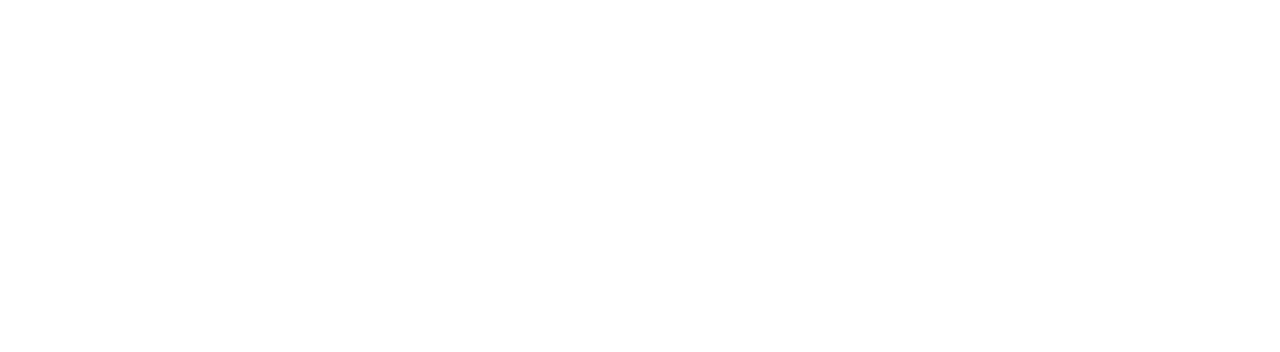
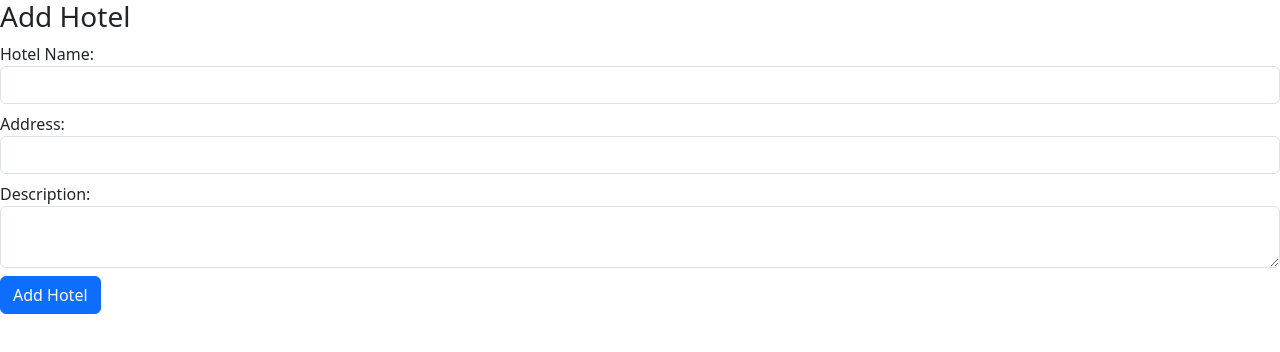
Before and after one commit to KreiZi0/airbnb_copy, a React (Create React App) app: page /add-hotel in a window 1280 px wide. Before the commit this address had no page. Shown: the top 352 px of the page. Built offline with nearby package versions, Linux system fonts and the light colour scheme.

Commit message:
debugging

```diff
--- a/src/App.js
+++ b/src/App.js
@@ -1,15 +1,15 @@
 import React from 'react';
 import { BrowserRouter, Route, Routes } from 'react-router-dom';
 import Home from './components/Home';
+import AddHotel from './components/AddHotel';
 
 function App() {
   return (
     <BrowserRouter>
-      <div>
-        <Routes>
-          <Route path="/" element={<Home />} />
-        </Routes>
-      </div>
+      <Routes>
+        <Route path="/" element={<Home />} />
+        <Route path="/add-hotel" element={<AddHotel />} />
+      </Routes>
     </BrowserRouter>
   );
 }
--- /dev/null
+++ b/src/components/AddHotel.js
@@ -0,0 +1,58 @@
+import React, { useState } from 'react';
+
+const AddHotel = () => {
+  const [hotelName, setHotelName] = useState('');
+  const [address, setAddress] = useState('');
+  const [description, setDescription] = useState('');
+
+  const handleSubmit = (e) => {
+    e.preventDefault();
+
+    // Handle the submission of hotel information (e.g., send it to the server)
+    // You can perform any necessary actions with the collected data
+
+    // Clear the form fields after submission
+    setHotelName('');
+    setAddress('');
+    setDescription('');
+  };
+
+  return (
+    <div>
+      <h3>Add Hotel</h3>
+      <form onSubmit={handleSubmit}>
+        <label htmlFor="hotelName">Hotel Name:</label>
+        <input
+          type="text"
+          id="hotelName"
+          value={hotelName}
+          onChange={(e) => setHotelName(e.target.value)}
+          className="form-control mb-2"
+        />
+
+        <label htmlFor="address">Address:</label>
+        <input
+          type="text"
+          id="address"
+          value={address}
+          onChange={(e) => setAddress(e.target.value)}
+          className="form-control mb-2"
+        />
+
+        <label htmlFor="description">Description:</label>
+        <textarea
+          id="description"
+          value={description}
+          onChange={(e) => setDescription(e.target.value)}
+          className="form-control mb-2"
+        ></textarea>
+
+        <button type="submit" className="btn btn-primary me-2">
+          Add Hotel
+        </button>
+      </form>
+    </div>
+  );
+};
+
+export default AddHotel;
--- a/src/components/Home.js
+++ b/src/components/Home.js
@@ -1,13 +1,24 @@
-import React, { useState } from 'react';
+import React, { useState, useEffect } from 'react';
+import { Link } from 'react-router-dom';
 import Login from '../components/Login';
 import Register from '../components/Register';
-import { auth } from '../firebase'; // Import the Firebase objects
+import { auth } from '../firebase';
 import '../styles/Home.css';
 
 const Home = () => {
   const [isLoginModalOpen, setLoginModalOpen] = useState(false);
   const [isRegisterModalOpen, setRegisterModalOpen] = useState(false);
-  const [registrationSuccess, setRegistrationSuccess] = useState(false); // State for success message
+  const [registrationSuccess, setRegistrationSuccess] = useState(false);
+  const [user, setUser] = useState(null);
+
+  useEffect(() => {
+    const unsubscribe = auth.onAuthStateChanged((user) => {
+      setUser(user);
+    });
+
+    // Cleanup the listener on component unmount
+    return () => unsubscribe();
+  }, []);
 
   const openLoginModal = () => {
     setLoginModalOpen(true);
@@ -26,29 +37,31 @@
   };
 
   const handleLogin = (credentials) => {
-    // Implement your login logic here using 'credentials'
     console.log('Login credentials:', credentials);
   };
 
   const handleLogout = () => {
-    // Implement logout logic
-    // For now, just sign out the user
-    auth.signOut();
+    console.log('Logout button clicked');
+    auth.signOut()
+      .then(() => {
+        console.log('User logged out successfully.');
+      })
+      .catch((error) => {
+        console.error('Error during logout:', error.message);
+      });
   };
 
   const handleRegister = async (userInfo) => {
     try {
-      // Your registration logic here using 'userInfo'
       console.log('Registration details:', userInfo);
-
-      // Set the registration success state to true
       setRegistrationSuccess(true);
-
-      // Close the register modal after successful registration
       closeRegisterModal();
     } catch (error) {
       console.error('Error during registration:', error.message);
-      // Handle error (display error message, etc.)
+    } finally {
+      setTimeout(() => {
+        setRegistrationSuccess(false);
+      }, 3000);
     }
   };
 
@@ -56,10 +69,17 @@
     <div>
       <div className="header-container">
         <h2 className="m-3">Airbnb Copy Pasta</h2>
-        {auth.currentUser ? (
-          <button className="btn btn-danger mt-3" onClick={handleLogout}>
-            Logout
-          </button>
+        {user ? (
+          <div className="text-right">
+            <button className="btn btn-danger mt-3 me-2" onClick={handleLogout}>
+              Logout
+            </button>
+            <Link to="/add-hotel">
+              <button className="btn btn-primary mt-3 me-2">
+                Add Hotel
+              </button>
+            </Link>
+          </div>
         ) : (
           <div className="text-right">
             <button className="btn btn-primary mt-3 me-2" onClick={openLoginModal}>
--- a/src/components/Login.js
+++ b/src/components/Login.js
@@ -1,9 +1,11 @@
-// components/Login.js
 import React, { useState } from 'react';
+import { signInWithEmailAndPassword } from 'firebase/auth';
+import { ref, get } from 'firebase/database';
 
 const Login = ({ onClose, onLogin }) => {
   const [email, setEmail] = useState('');
   const [password, setPassword] = useState('');
+  const [error, setError] = useState(null);
 
   const handleEmailChange = (e) => {
     setEmail(e.target.value);
@@ -13,17 +15,46 @@
     setPassword(e.target.value);
   };
 
-  const handleSubmit = () => {
-    // Validate inputs or perform any other necessary logic
-    onLogin({ email, password });
+  const handleSubmit = async () => {
+    try {
+      console.log('Starting login...');
+      console.log('onLogin:', onLogin);
+      console.log('onLogin.auth:', onLogin.auth);
+      console.log('onLogin.database:', onLogin.database);
 
-    // Close the modal after handling the login
-    onClose();
+      if (!onLogin || !onLogin.auth || !onLogin.database) {
+        console.error('Invalid onLogin prop.');
+        return;
+      }
+
+      // Authenticate user with email and password
+      const userCredential = await signInWithEmailAndPassword(onLogin.auth, email, password);
+
+      // Get the user's UID (unique identifier)
+      const userId = userCredential.user.uid;
+
+      // Fetch user data from the database
+      const userRef = ref(onLogin.database, `users/${userId}`);
+      const userSnapshot = await get(userRef);
+
+      // Extract user data from the snapshot
+      const userData = userSnapshot.val();
+
+      // Call the onLogin function with user data
+      onLogin(userData);
+
+      // Close the modal after successful login
+      onClose();
+    } catch (error) {
+      console.error('Error during login:', error.message);
+      setError('Invalid email or password. Please try again.');
+    }
   };
 
   return (
     <div>
       <h3>Login</h3>
+      {error && <p style={{ color: 'red' }}>{error}</p>}
       <form>
         <label htmlFor="email">Email:</label>
         <input
@@ -43,7 +74,7 @@
           className="form-control mb-2"
         />
 
-        <button type="button" onClick={handleSubmit} className="btn btn-primary me-2 ">
+        <button type="button" onClick={handleSubmit} className="btn btn-primary me-2">
           Submit
         </button>
         <button type="button" onClick={onClose} className="btn btn-secondary">
--- a/src/components/Register.js
+++ b/src/components/Register.js
@@ -1,3 +1,4 @@
+// Register.js
 import React, { useState } from 'react';
 import { createUserWithEmailAndPassword } from 'firebase/auth';
 import { ref, set } from 'firebase/database';
@@ -17,9 +18,7 @@
     setPassword(e.target.value);
   };
 
-  const handleSubmit = async (e) => {
-    e.preventDefault();
-
+  const handleSubmit = async () => {
     try {
       setLoading(true);
 
@@ -52,7 +51,6 @@
     }
   };
 
-
   return (
     <div>
       <h3>Register</h3>
@@ -76,7 +74,7 @@
           className="form-control mb-2"
         />
 
-        <button type="submit" className="btn btn-primary me-2" disabled={loading}>
+        <button type="button" onClick={handleSubmit} className="btn btn-primary me-2" disabled={loading}>
           {loading ? 'Submitting...' : 'Submit'}
         </button>
         <button type="button" onClick={onClose} className="btn btn-secondary">
--- a/src/firebase.js
+++ b/src/firebase.js
@@ -10,12 +10,14 @@
   storageBucket: "airbnbcopy-d9e4a.appspot.com",
   messagingSenderId: "377975085437",
   appId: "1:377975085437:web:e7b842e09af3dfe5189414",
-  databaseURL: "https://airbnbcopy-d9e4a-default-rtdb.europe-west1.firebasedatabase.app"
+  databaseURL: "https://airbnbcopy-d9e4a-default-rtdb.europe-west1.firebasedatabase.app",
 };
 
 // Initialize Firebase
 const app = initializeApp(firebaseConfig);
+
+// Get the authentication and database objects
 const auth = getAuth(app);
-const database = getDatabase(app); // Use getDatabase instead of getAuth
+const database = getDatabase(app);
 
-export { auth, database };
+export { auth, database};
```
